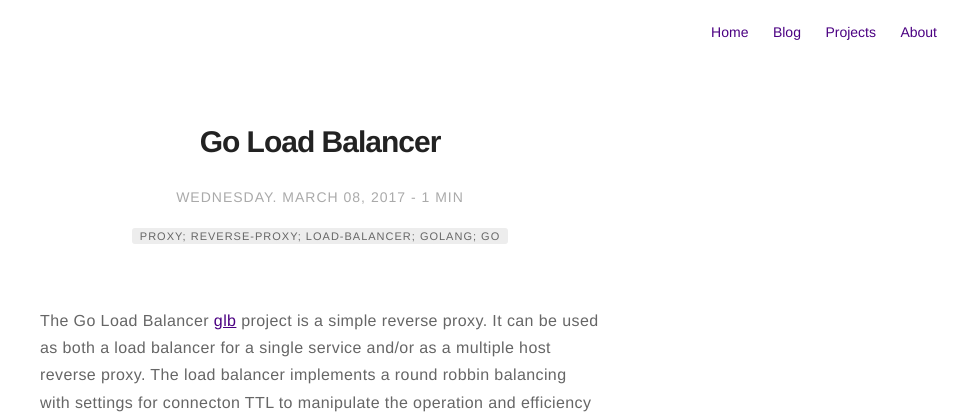
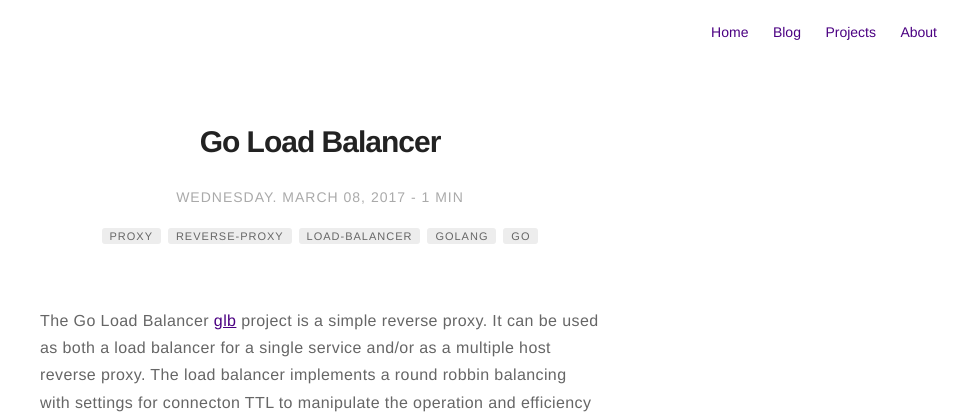
Before and after one commit to cbergoon/cbergoon.github.io, a Jekyll site: the page built from _posts/2017-03-08-Go-Load-Balancer.markdown, in a window 1280 px wide. Shown: the top 418 px of the page, without its empty margins (320-1280 px from the left). Built offline with Jekyll 4.4.1, drawn with Linux system fonts in a browser that asks for light colours.

Commit message:
Changes.

```diff
--- a/_posts/2017-03-08-Go-Load-Balancer.markdown
+++ b/_posts/2017-03-08-Go-Load-Balancer.markdown
@@ -2,7 +2,12 @@
 title: "Go Load Balancer"
 layout: post
 date: 2017-03-08 16:00
-tag: proxy; reverse-proxy; load-balancer; golang; go
+tag:
+- proxy
+- reverse-proxy
+- load-balancer
+- golang
+- go
 headerImage: true
 projects: true
 hidden: false # don't count this post in blog pagination
```
